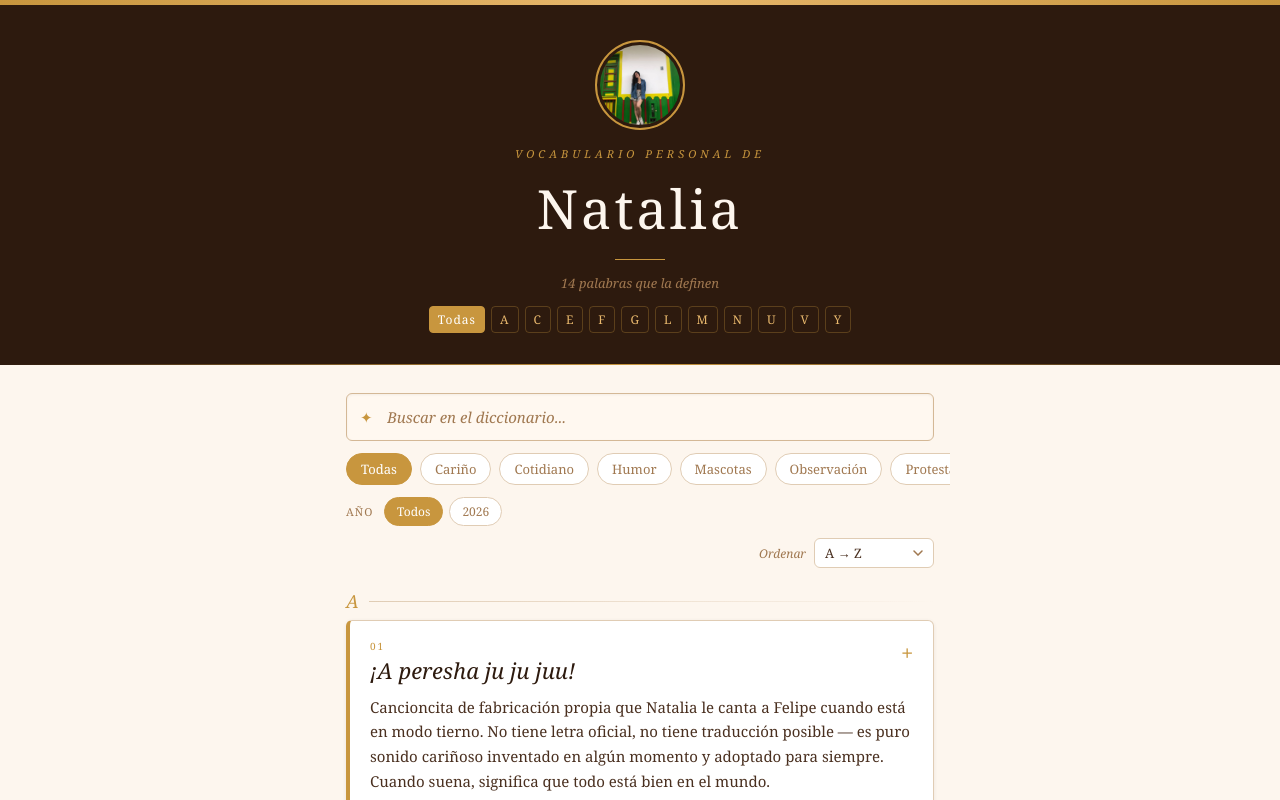
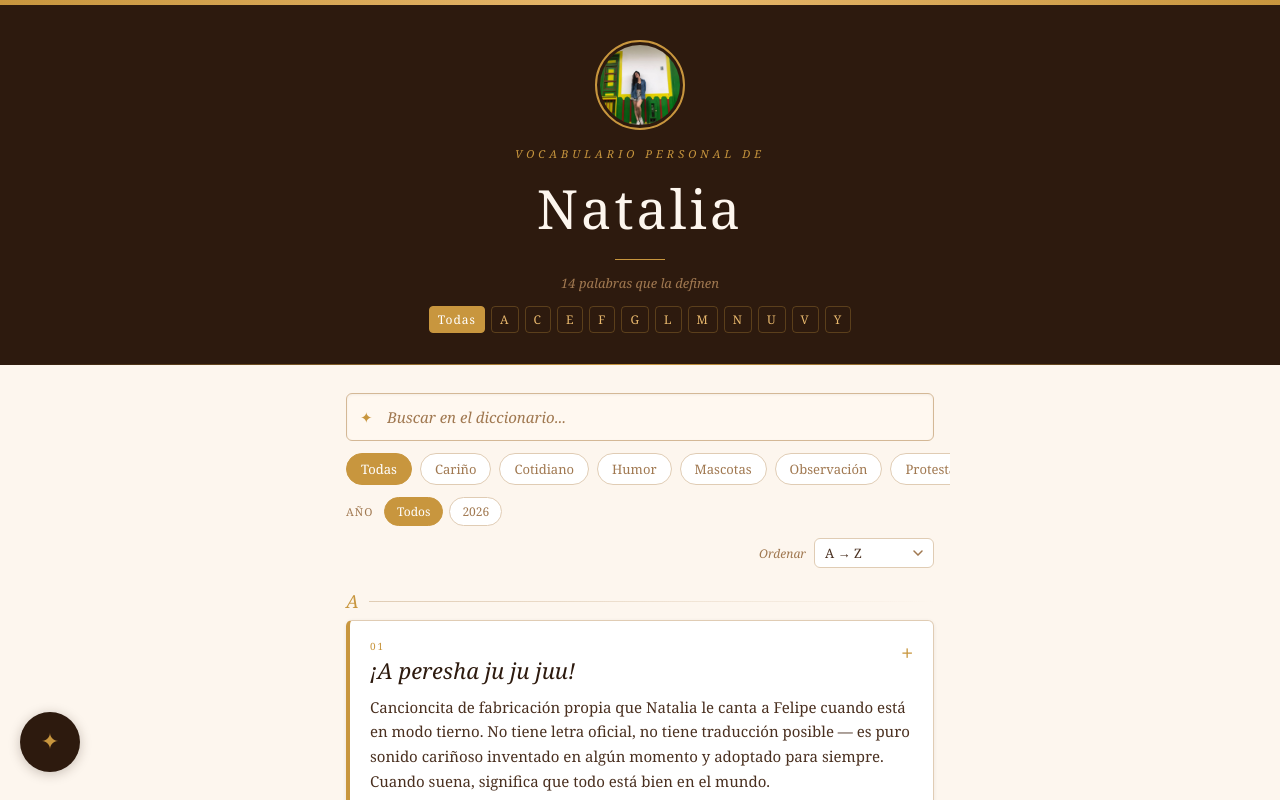
Before and after one commit to Dresk76/diccionario-natalia, a React (Vite) app: page / in a window 1280 px wide. Shown: the top 800 px of the page. Built offline with nearby package versions, Linux system fonts and the light colour scheme.

Commit message:
1. Botón sorpréndeme — paginación, señal visual y evitar repetir entrada

```diff
--- a/src/App.jsx
+++ b/src/App.jsx
@@ -46,6 +46,7 @@ export default function App() {
 
   const [showScrollTop, setShowScrollTop] = useState(false); // ← controla visibilidad del botón
   const [scrollProgress, setScrollProgress] = useState(0);   // ← progreso del scroll 0-100
+  const [surpriseId, setSurpriseId] = useState(null);          // ← id de la entrada sorpresa activa
 
   // Calcula el progreso del scroll y muestra el botón al pasar 400px
   useEffect(() => {
@@ -214,6 +215,41 @@ export default function App() {
       setCopiedId(entry.id);
       setTimeout(() => setCopiedId(null), 2000);
     });
+  };
+
+  // Selecciona una entrada al azar distinta a la actual
+  // Limpia todos los filtros, navega a la página correcta,
+  // cierra la anterior, abre la nueva y hace scroll hasta ella
+  const handleSurprise = () => {
+    // Evita repetir la misma entrada dos veces seguidas
+    const available = ENTRIES.filter((e) => e.id !== open);
+    const randomEntry = available[Math.floor(Math.random() * available.length)];
+
+    // Calcula en qué página está la entrada dentro de la lista ordenada
+    const sortedAll = [...ENTRIES].sort((a, b) =>
+      cleanForSort(a.word).localeCompare(cleanForSort(b.word), "es")
+    );
+    const entryIndex = sortedAll.findIndex((e) => e.id === randomEntry.id);
+    const targetPage = Math.floor(entryIndex / ENTRIES_PER_PAGE) + 1;
+
+    // Limpia todos los filtros para que la entrada sea visible
+    setSearch("");
+    setActiveLetter(null);
+    setActiveCategory(null);
+    setActiveYear(null);  // ← limpia el filtro de año
+    setActiveMonth(null); // ← limpia el filtro de mes
+    setSortOrder("az"); // ← resetea el orden a A→Z para que la paginación sea correcta
+
+    // Cierra la entrada anterior y abre la nueva
+    setOpen(randomEntry.id);  // ← abre la card sorpresa
+    setCurrentPage(targetPage); // ← va a la página donde está esa card
+    setSurpriseId(randomEntry.id); // ← marca la entrada para resaltarla
+
+    // Espera a que React actualice el DOM antes de hacer scroll
+    setTimeout(() => {
+      const el = document.getElementById(`card-${randomEntry.id}`);
+      if (el) el.scrollIntoView({ behavior: "smooth", block: "center" });
+    }, 200);
   };
 
   return (
@@ -459,9 +495,11 @@ export default function App() {
 
                 {/* TARJETA DE ENTRADA */}
                 <div
-                  className={`card ${isOpen ? "card--open" : ""}`}
+                  id={`card-${entry.id}`}
+                  className={`card ${isOpen ? "card--open" : ""} ${surpriseId === entry.id ? "card--surprise" : ""}`}
                   style={{ animationDelay: `${index * 180}ms` }}
                   onClick={() => {
+                    setSurpriseId(null); // ← quita la señal al tocar la card
                     // Marca la card como vista y guarda en localStorage
                     // El pulso del + no vuelve a aparecer después de abrir
                     if (!seenCards.has(entry.id)) {
@@ -582,6 +620,15 @@ export default function App() {
         <p className="footer__text">Compilado con amor ✦</p>
       </footer>
 
+      {/* BOTÓN SORPRÉNDEME — flotante inferior izquierdo */}
+      <button
+        className="surprise-btn"
+        onClick={handleSurprise}
+        aria-label="Entrada aleatoria"
+      >
+        ✦
+      </button>
+
       {/* BOTÓN VOLVER ARRIBA — flotante con progreso circular */}
       {showScrollTop && (
         <button
--- a/src/styles.css
+++ b/src/styles.css
@@ -540,6 +540,19 @@ body {
   transform: translateY(-1px);
 }
 
+/* Card seleccionada por el botón sorpréndeme — resaltado especial */
+.card--surprise {
+  border-left-color: var(--color-accent-light);
+  box-shadow: 0 0 0 3px var(--color-accent-light), var(--card-shadow-open);
+  animation: surprisePulse 1.5s ease-in-out 3;
+}
+
+@keyframes surprisePulse {
+  0%   { box-shadow: 0 0 0 3px var(--color-accent-light), var(--card-shadow-open); }
+  50%  { box-shadow: 0 0 0 8px rgba(232, 184, 109, 0.5), var(--card-shadow-open); }
+  100% { box-shadow: 0 0 0 3px var(--color-accent-light), var(--card-shadow-open); }
+}
+
 /* Fila superior de la tarjeta: número+palabra a la izquierda, botón + a la derecha */
 .card__header {
   display: flex;
@@ -840,6 +853,35 @@ body {
 }
 
 /* =============================================
+   BOTÓN SORPRÉNDEME — flotante inferior izquierdo
+   Abre una entrada aleatoria del diccionario
+   ============================================= */
+
+/* Botón flotante fijo en esquina inferior izquierda */
+.surprise-btn {
+  position: fixed;
+  bottom: 28px;
+  left: 20px;
+  width: 60px;
+  height: 60px;
+  border-radius: 50%;
+  border: none;
+  background: var(--color-header-bg);        /* Fondo oscuro igual al header */
+  color: var(--color-accent);
+  font-size: 22px;
+  cursor: pointer;
+  display: flex;
+  align-items: center;
+  justify-content: center;
+  z-index: 50;
+  animation: fadeIn 0.3s ease;
+  -webkit-tap-highlight-color: transparent;
+  padding: 0;
+  transition: all 0.2s ease;
+  box-shadow: 0 2px 12px rgba(45, 26, 14, 0.25);
+}
+
+/* =============================================
    ANIMACIONES
    ============================================= */
 
@@ -971,4 +1013,12 @@ body {
     color: var(--color-accent-light);
     transform: translateY(-2px);
   }
+
+  /* Hover botón sorpréndeme */
+  .surprise-btn:hover {
+    background: var(--color-accent);
+    color: #fff;
+    transform: translateY(-2px) rotate(30deg);
+    box-shadow: 0 4px 16px rgba(45, 26, 14, 0.3);
+  }
 }
```
